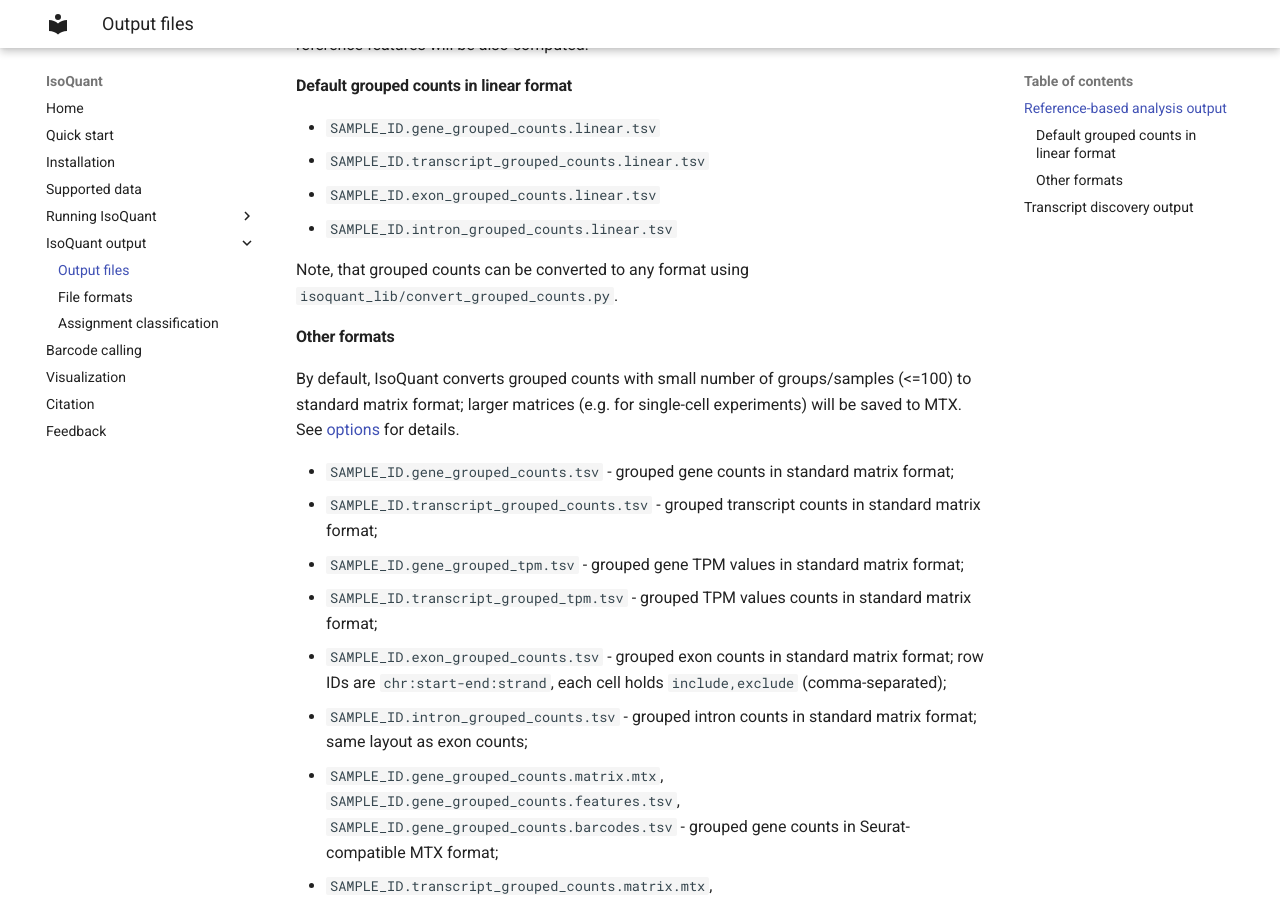
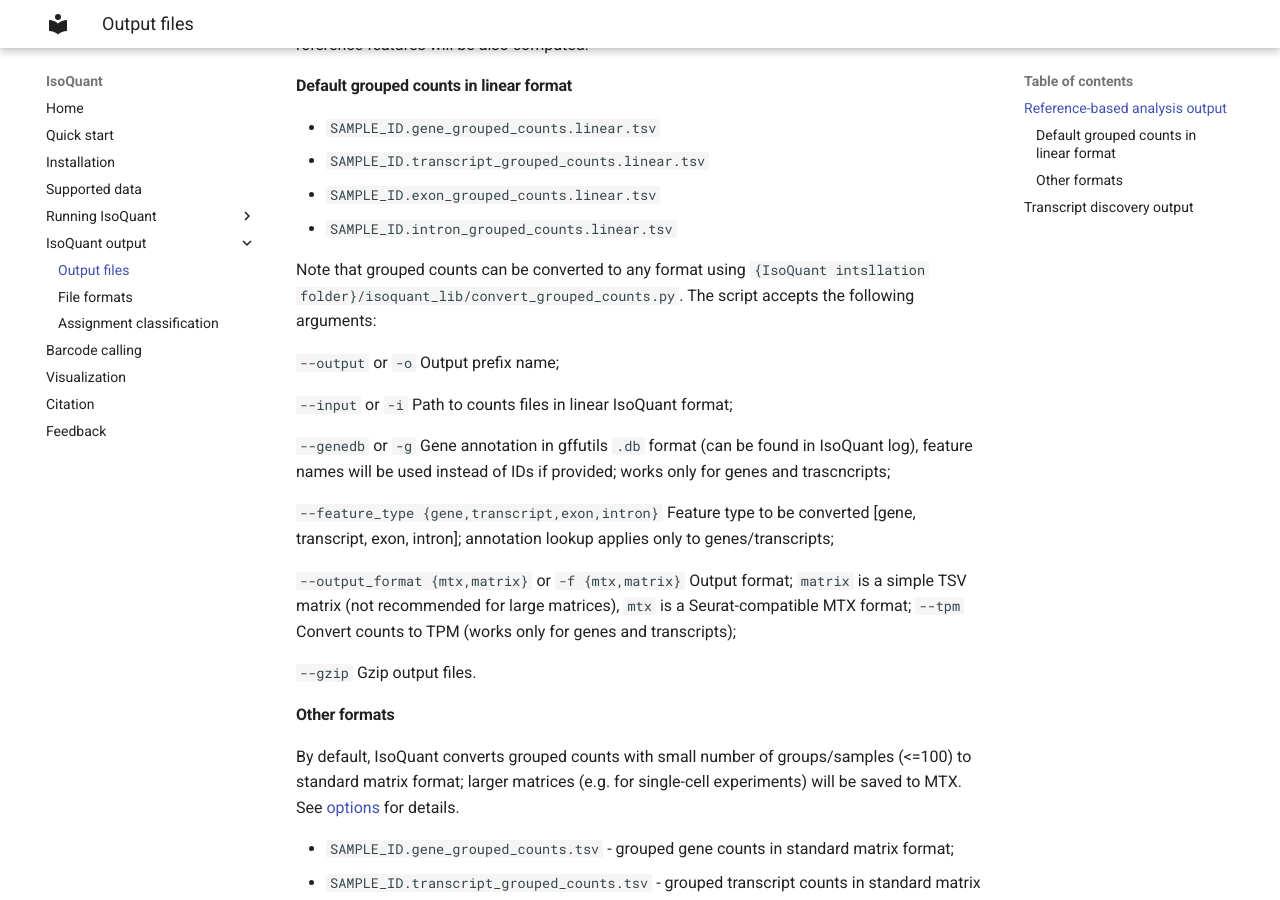
Before and after one commit to ablab/IsoQuant, an MkDocs documentation site: the page built from docs/output.md, in a window 1280 px wide and 900 px high, scrolled down 962 px. Built offline with MkDocs 1.6.1 and Material for MkDocs 9.7.7, drawn with Linux system fonts in a browser that asks for light colours.

Commit message:
add docs on count conversion

```diff
--- a/docs/output.md
+++ b/docs/output.md
@@ -37,7 +37,29 @@
 * `SAMPLE_ID.exon_grouped_counts.linear.tsv`
 * `SAMPLE_ID.intron_grouped_counts.linear.tsv`
 
-Note, that grouped counts can be converted to any format using `isoquant_lib/convert_grouped_counts.py`.
+Note that grouped counts can be converted to any format using `{IsoQuant intsllation folder}/isoquant_lib/convert_grouped_counts.py`.
+The script accepts the following arguments:
+
+`--output` or `-o`
+    Output prefix name;
+
+`--input` or `-i`
+    Path to counts files in linear IsoQuant format;
+
+`--genedb` or `-g`
+    Gene annotation in gffutils `.db` format (can be found in IsoQuant log), feature names will be used instead of IDs if provided; works only for genes and trascncripts;
+
+`--feature_type {gene,transcript,exon,intron}`
+    Feature type to be converted [gene, transcript, exon, intron]; annotation lookup applies only to genes/transcripts;
+
+`--output_format {mtx,matrix}` or `-f {mtx,matrix}`
+    Output format; `matrix` is a simple TSV matrix (not recommended for large matrices), `mtx` is a Seurat-compatible MTX format;
+`--tpm`
+    Convert counts to TPM (works only for genes and transcripts);
+
+`--gzip`
+    Gzip output files.
+
 
 #### Other formats
 By default, IsoQuant converts grouped counts with small number of groups/samples (<=100) to standard matrix format;
```
Also changed, not shown: docs/cmd.md (+2 -1 lines), 1 other file.
